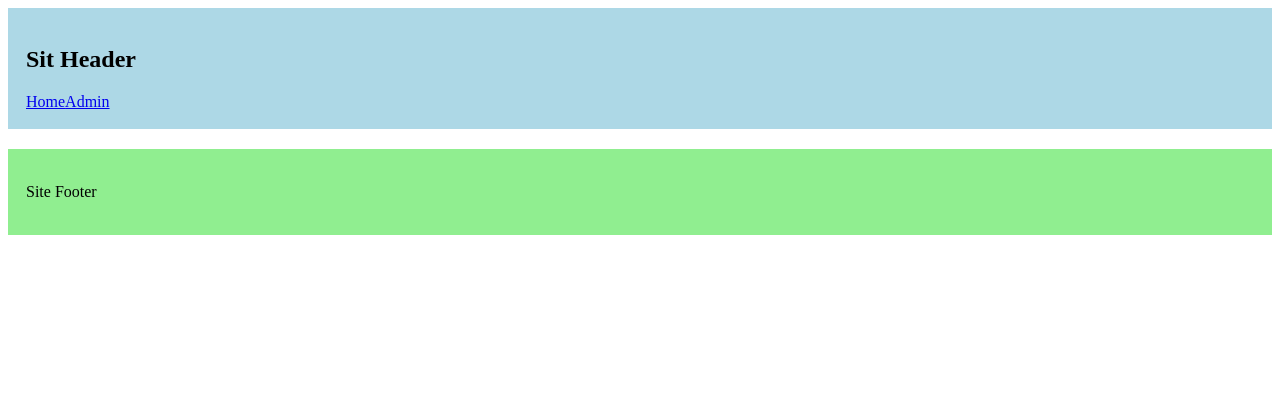
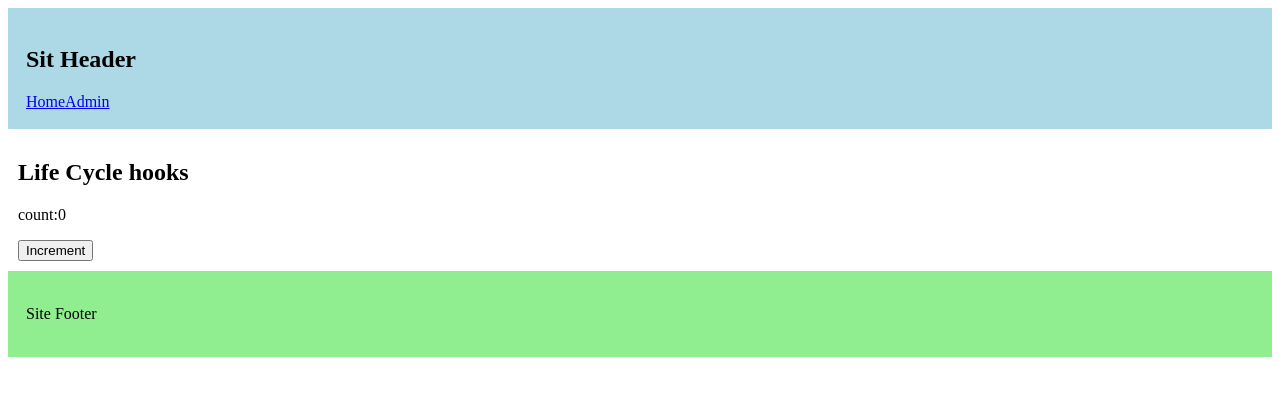
Before and after one commit to schalse/nuxt-project, a Nuxt app: page /life-cycle in a window 1280 px wide. Shown: the top 396 px of the page. Built offline with nearby package versions, Linux system fonts and the light colour scheme.

Commit message:
nuxt hooks

```diff
--- /dev/null
+++ b/app/pages/hook.vue
@@ -0,0 +1,13 @@
+<script setup>
+const {data}=await useAsyncData('posts',()=>$fetch('https://jsonplaceholder.typicode.com/posts/1'))
+onNuxtReady(()=>{
+    console.log("nuxt app is ready")
+})
+</script>
+<template>
+    <div>
+        <h2>Hook</h2>
+        <p>{{ data }}</p>
+    </div>
+
+</template>
--- a/app/pages/index.vue
+++ b/app/pages/index.vue
@@ -9,6 +9,7 @@
             <NuxtLink to="/piniaexample">Pinia</NuxtLink><br>
 
 
+
         </h2>
     </div>
     <Footer/>
--- /dev/null
+++ b/app/pages/life-cycle.vue
@@ -0,0 +1,26 @@
+<script setup>
+import { ref,onMounted,onUpdated,onBeforeUnmount } from 'vue';
+const count=ref(0);
+onMounted(()=>{
+    console.log('Component Mounted')
+})
+onUpdated(()=>{
+    console.log("Component Updated")
+})
+onBeforeUnmount(()=>{
+    console.log("Component Unmounted")
+})
+
+function increment(){
+    count.value++;
+}
+</script>
+
+<template>
+    <div>
+        <h2>Life Cycle hooks</h2>
+        <p>count:{{ count }}</p>
+        <button @click="increment">Increment</button>
+    </div>
+
+</template>
```
